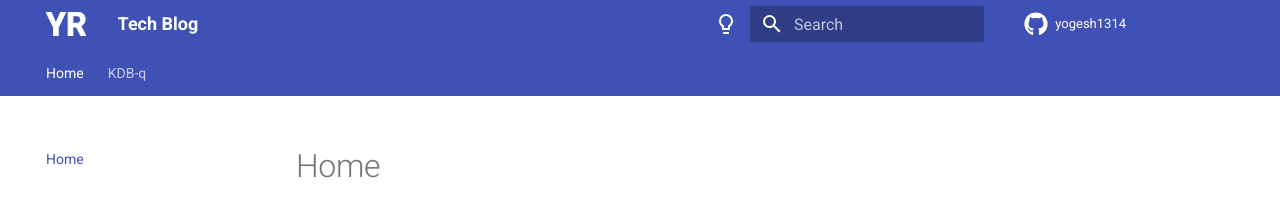
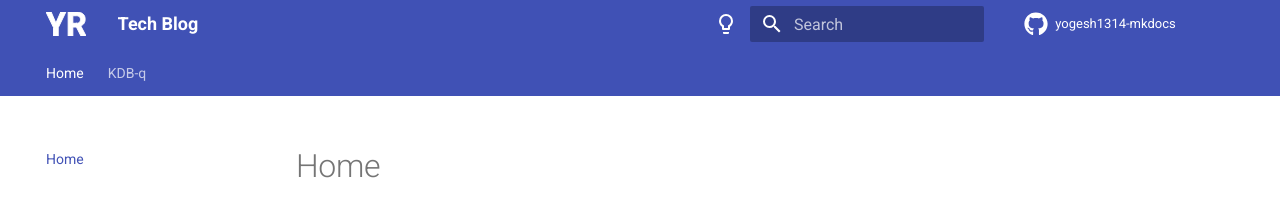
Before and after one commit to yogesh1314/yogesh1314-mkdocs, an MkDocs documentation site: the page built from docs/index.md, in a window 1280 px wide. Shown: the top 208 px of the page. Built offline with MkDocs 1.6.1 and Material for MkDocs 9.7.7, drawn with Linux system fonts in a browser that asks for light colours; comment, search, counter and statistics services are not loaded.

Commit message:
small change

```diff
--- a/mkdocs.yml
+++ b/mkdocs.yml
@@ -4,8 +4,8 @@ site_description: 'Personal Blog to document my experiments with tech'
 
 use_directory_urls: true
 
-repo_url: https://github.com/yogesh1314/yogesh1314.github.io
-repo_name: yogesh1314
+repo_url: https://github.com/yogesh1314/yogesh1314-mkdocs
+repo_name: yogesh1314-mkdocs
 
 extra_css:
   - stylesheets/extra.css
```
